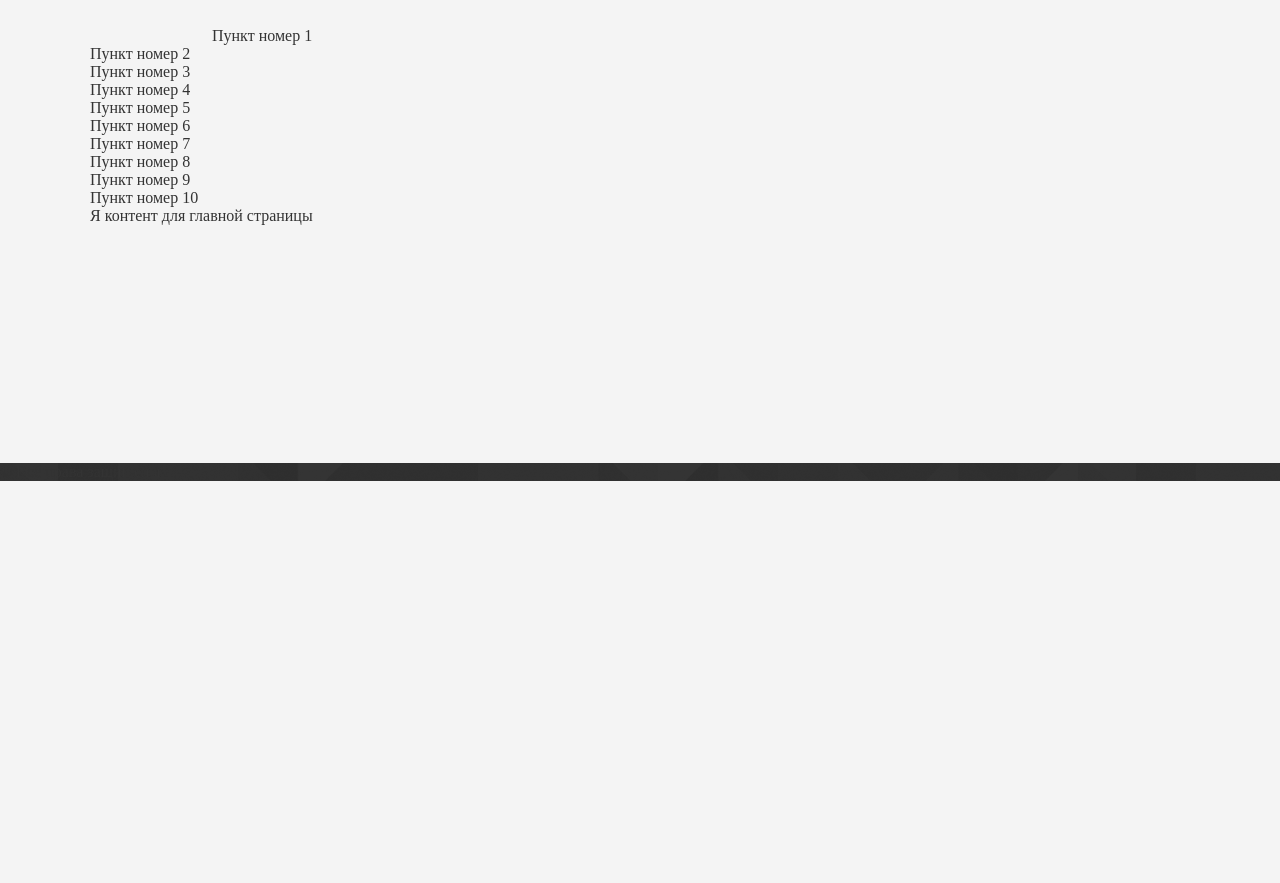
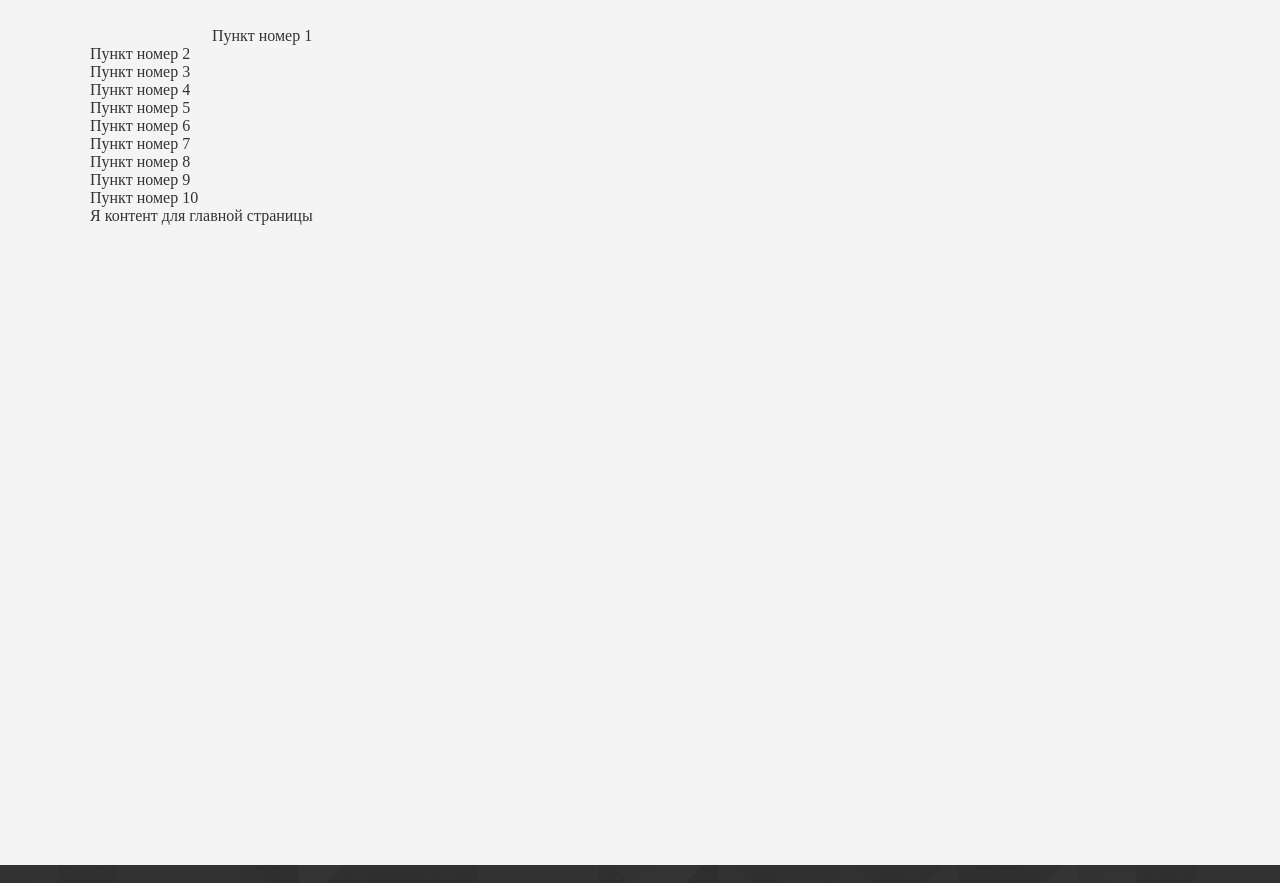
Before and after one commit to AlexeyErofeyev/LoftShop, a website: page index.html in a window 1280 px wide. Before the commit the page ends 800 px from the top, so only its background shows below. Drawn offline with Linux system fonts and the light colour scheme.

Commit message:
Прибил футтер

```diff
--- a/app/styles/sections/header.scss
+++ b/app/styles/sections/header.scss
@@ -26,12 +26,14 @@ body{
 	color:#333333;
 	background-color: #f4f4f4;
 	height: auto;
+	 min-height: 600px;
 	padding: 0;
 	margin:0;
 	position:relative;
 }
 html {
- height:100%;
+ height:auto;
+ min-height: 600px;
  position:relative;
 }
 .wrapper {
```
Also changed, not shown: app/css/main.css, app/css/sections/header.css.
